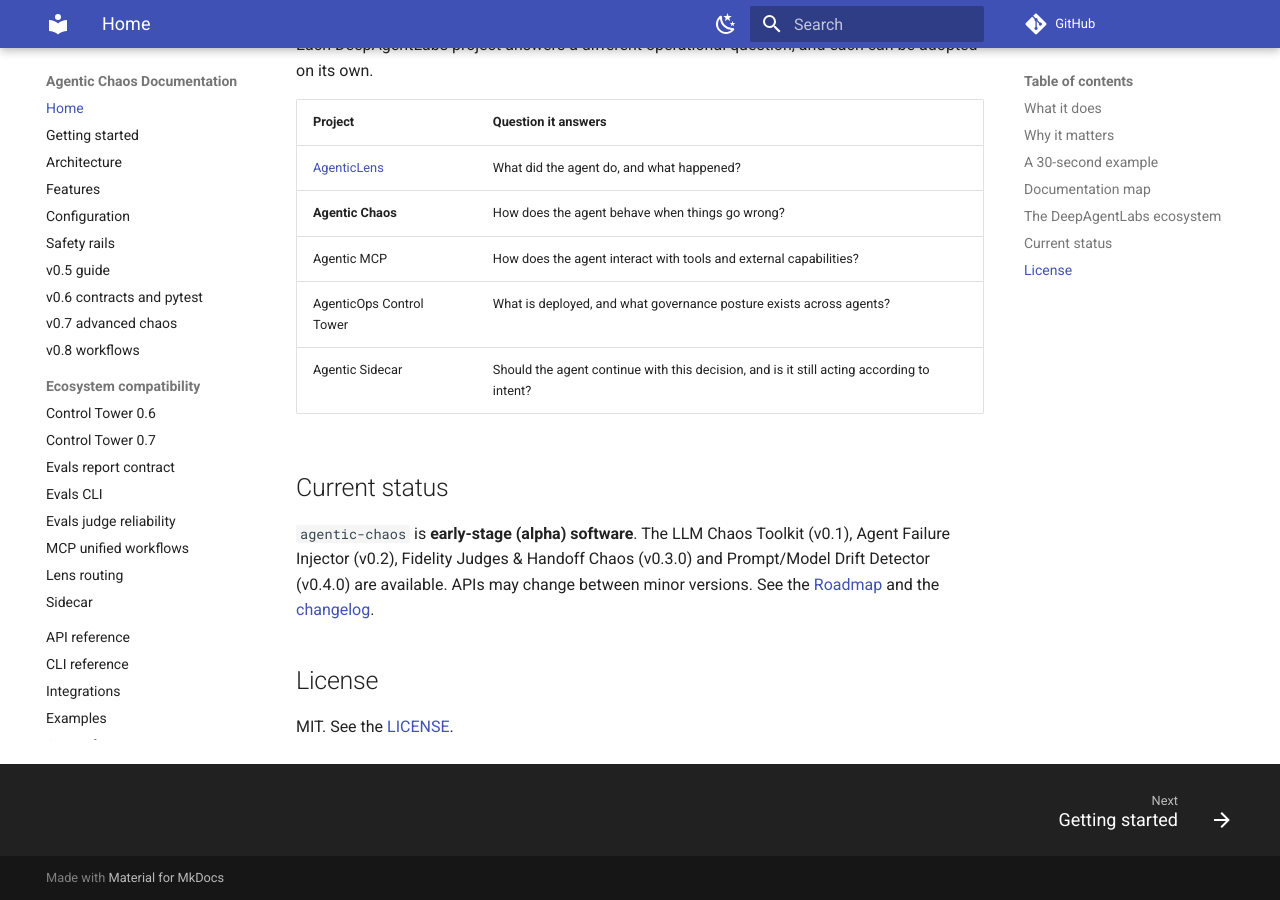
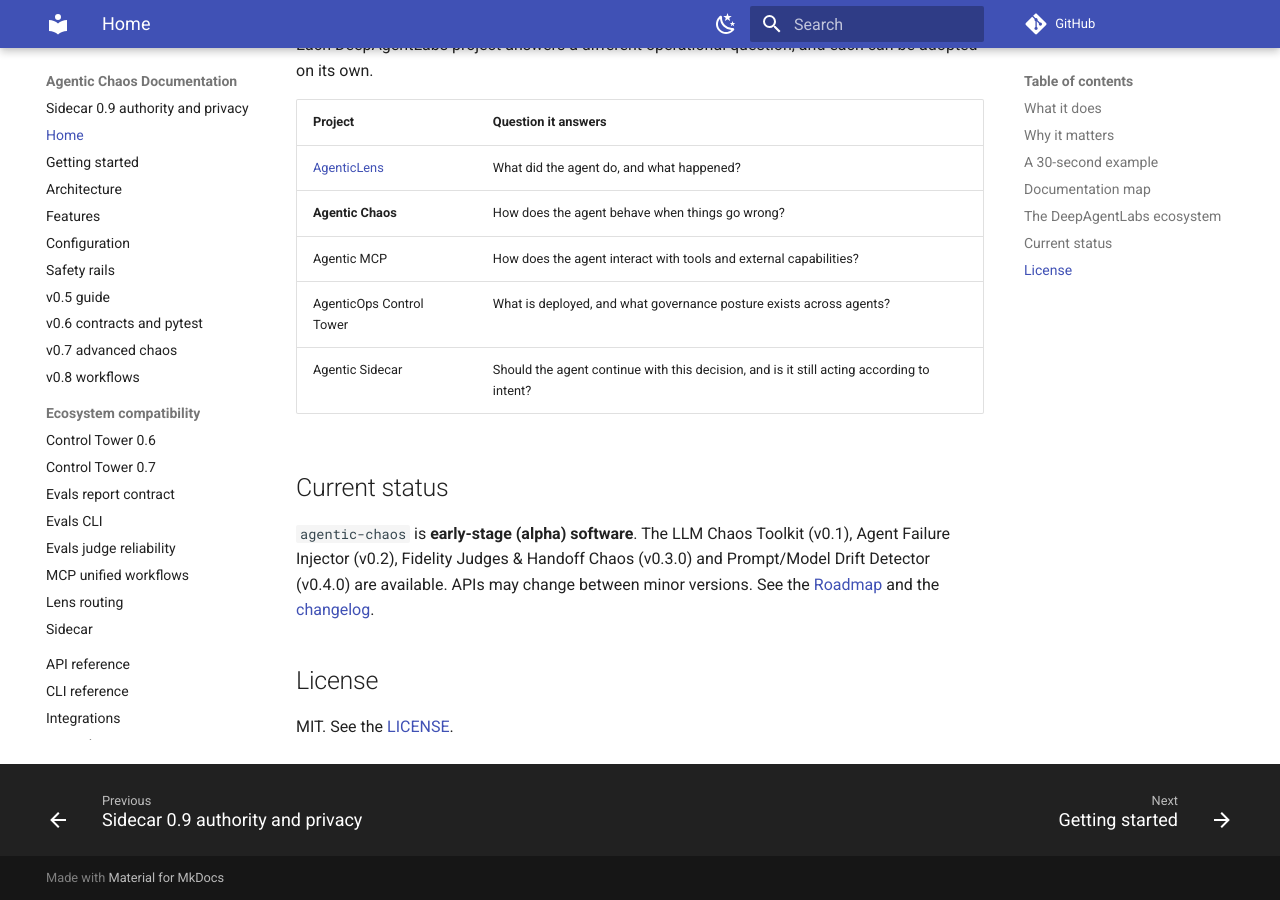
Before and after one commit to DeepAgentLabs/agentic-chaos, an MkDocs documentation site: the page built from docs/index.md, in a window 1280 px wide and 900 px high, scrolled down 2403 px. Built offline with MkDocs 1.6.1 and Material for MkDocs 9.7.7, drawn with Linux system fonts in a browser that asks for light colours; comment, search, counter and statistics services are not loaded.

Commit message:
docs: publish Sidecar authority guide and synchronize docs dependency lock

```diff
--- a/mkdocs.yml
+++ b/mkdocs.yml
@@ -54,6 +54,7 @@ plugins:
   - search
 
 nav:
+  - Sidecar 0.9 authority and privacy: sidecar-0.9.md
   - Home: index.md
   - Getting started: getting-started.md
   - Architecture: architecture.md
```
Also changed, not shown: 1 other file.
